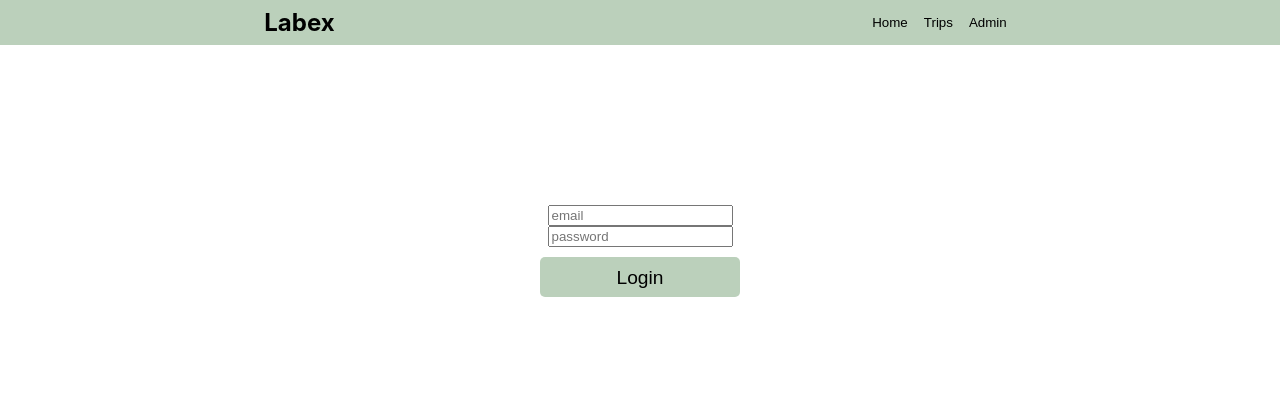
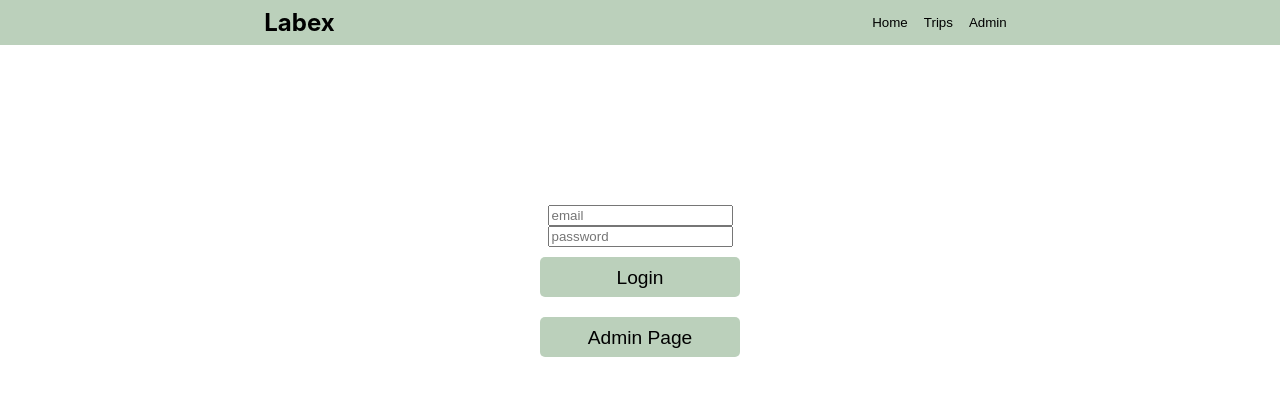
Before and after one commit to future4code/Marcelo-Camilli, a React (Create React App) app in the folder Semana10/projeto-labex/: page /LoginPage in a window 1280 px wide. Shown: the top 396 px of the page. Built offline with nearby package versions, Linux system fonts and the light colour scheme.

Commit message:
Arrumei o botão de login, agora funcionando

```diff
--- a/Semana10/projeto-labex/src/Pages/LoginPage.js
+++ b/Semana10/projeto-labex/src/Pages/LoginPage.js
@@ -55,7 +55,8 @@ export default function LoginPage() {
                 value={password}
                 onChange = {onChangePassword}
             />
-            <button onClick={submitLogin, goToAdminHomePage}>Login</button>
+            <button onClick={submitLogin}>Login</button>
+            <button onClick={goToAdminHomePage}> Admin Page</button>
         </ApplyForm>
         </>
     );
```
